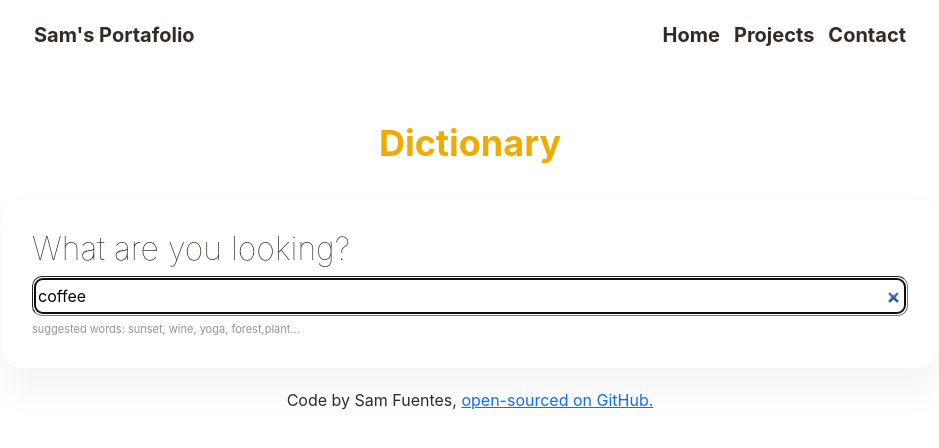
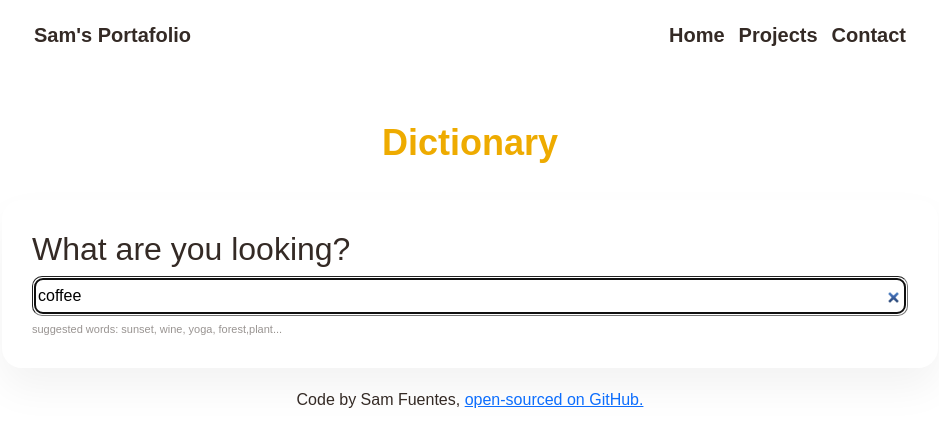
Before and after one commit to Samfuentes/dictionary-project, a React (Create React App) app: page / in a window 1280 px wide. Shown: the top 448 px of the page, without its empty margins (170-1109 px from the left). Built offline with nearby package versions, Linux system fonts and the light colour scheme; no server answers.

Commit message:
Change order of components

```diff
--- a/src/App.css
+++ b/src/App.css
@@ -1,6 +1,7 @@
 .App {
   max-width: 960px;
   margin: 0 auto;
+  font-family: "Space Grotesk", sans-serif;
 }
 .App-header {
   margin: 30px;
--- a/src/Dictionary.js
+++ b/src/Dictionary.js
@@ -63,8 +63,9 @@ export default function Dictionary(props) {
             suggested words: sunset, wine, yoga, forest,plant...{" "}
           </div>{" "}
         </section>
+
+        <Results results={definition} />
         <Photos photos={photos} />
-        <Results results={definition} />
       </div>
     );
   } else {
```
